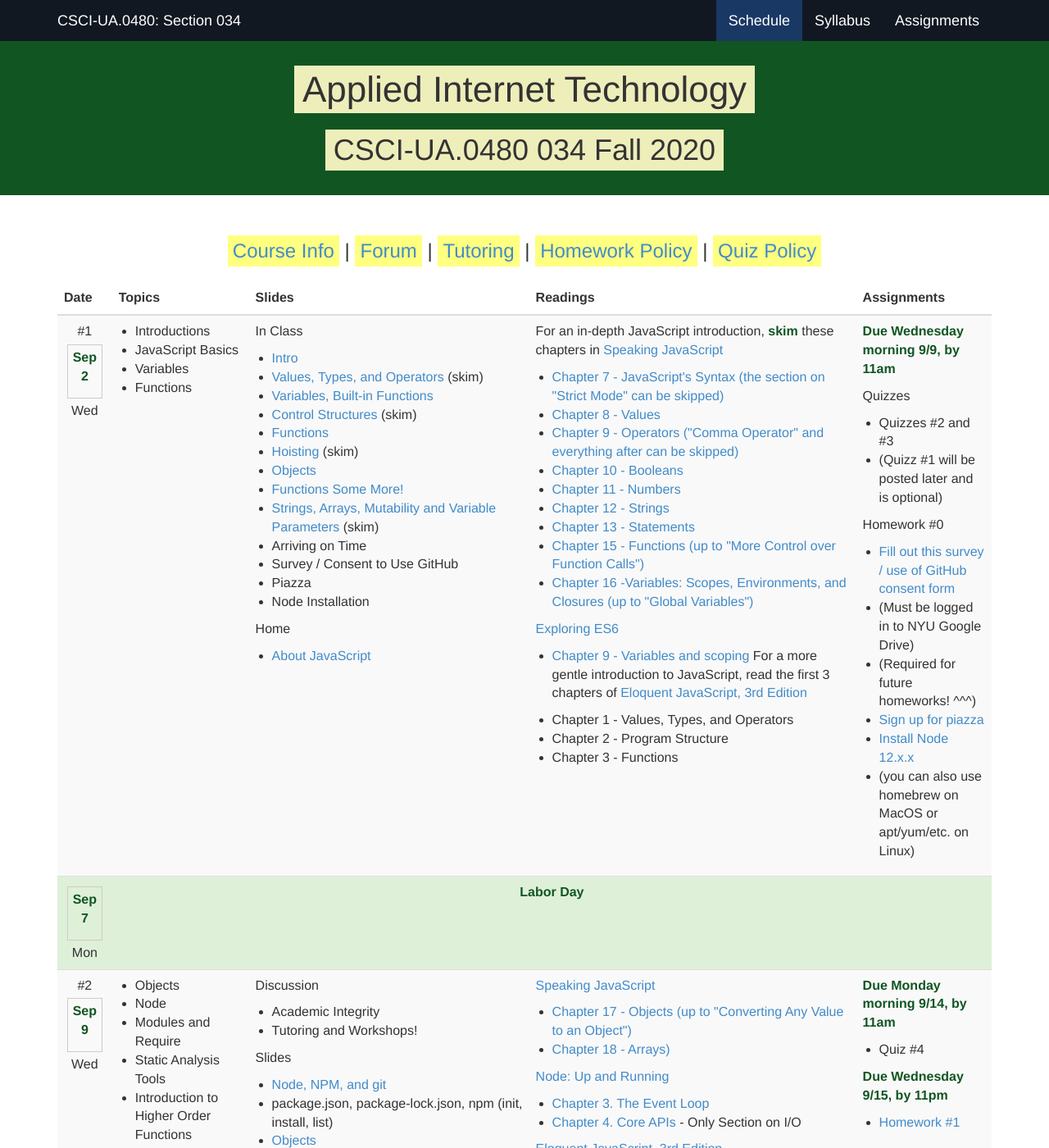
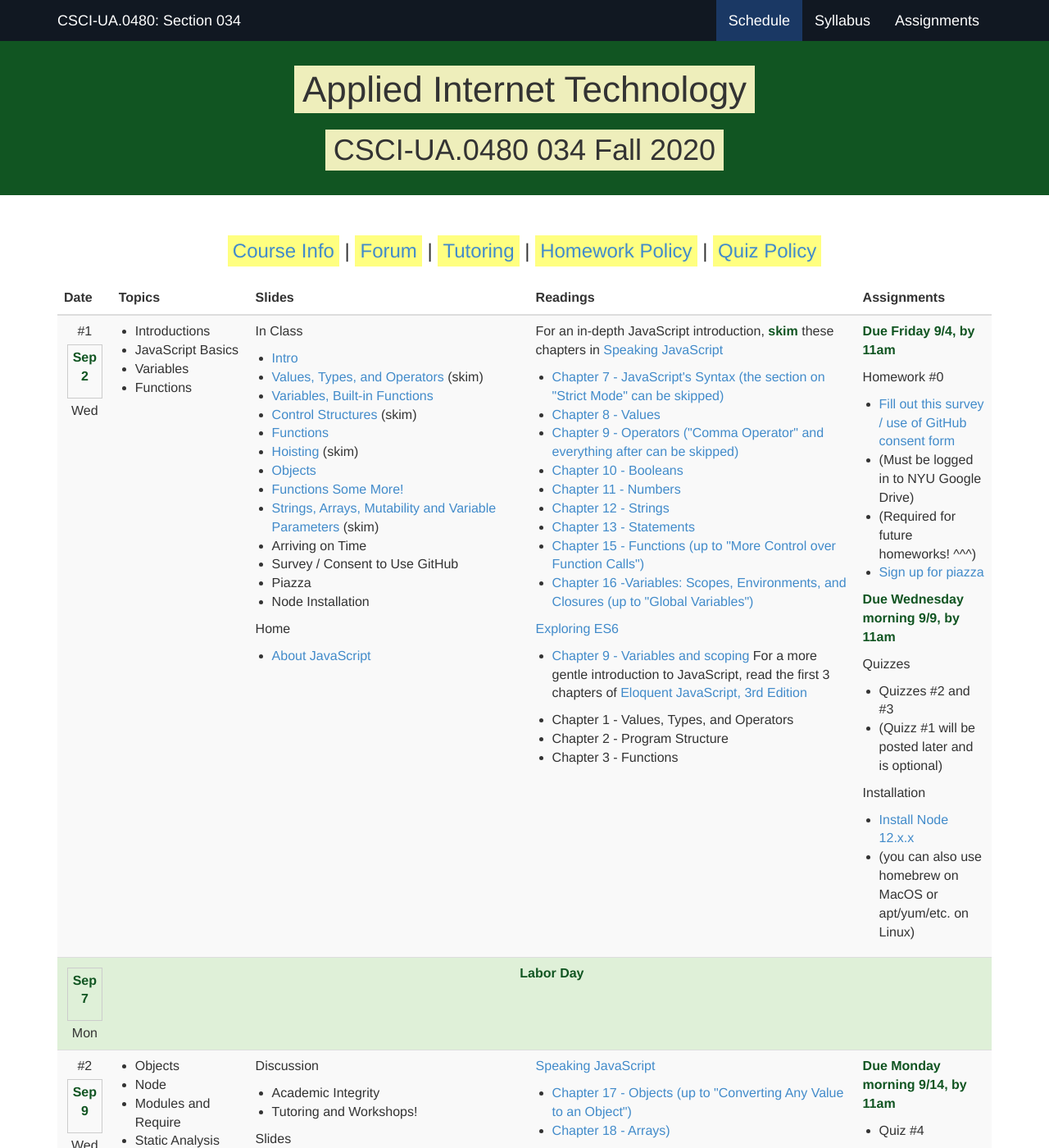
Before and after one commit to foureyes/csci-ua.0480-fall2020-034, a Jekyll site: the page built from index.markdown, in a window 1280 px wide and 1400 px high. Shown: the whole window at 82% size. Built offline with Jekyll 4.4.1, drawn with Linux system fonts in a browser that asks for light colours; a script that is not in the unit is left out.

Commit message:
fix up due dates

```diff
--- a/_data/ait-schedule.csv
+++ b/_data/ait-schedule.csv
@@ -39,23 +39,28 @@ draft,type,num,date,day,topics,slides,readings,assignments,
 
  * Chapter 1 - Values, Types, and Operators
  * Chapter 2 - Program Structure
- * Chapter 3 - Functions"," __Due Wednesday morning 9/9, by 11am__
+ * Chapter 3 - Functions","__Due Friday 9/4, by 11am__
+
+Homework #0
+
+ * [Fill out this survey / use of GitHub consent form]({{ site.survey_intro }})
+ * (Must be logged in to NYU Google Drive)
+ * (Required for future homeworks! ^^^)
+ * [Sign up for piazza]({{ site.forum }})
+
+
+
+__Due Wednesday morning 9/9, by 11am__
 
 Quizzes
 
  * Quizzes #2 and #3
  * (Quizz #1 will be posted later and is optional)
 
- Homework #0
+Installation
 
- * [Fill out this survey / use of GitHub consent form]({{ site.survey_intro }})
- * (Must be logged in to NYU Google Drive)
- * (Required for future homeworks! ^^^)
- * [Sign up for piazza]({{ site.forum }})
  * [Install Node {{ site.node_version }}](https://nodejs.org/en/)
  * (you can also use homebrew on MacOS or apt/yum/etc. on Linux)
-
-
 ",
 ,holiday,,Sep-7,Mon,Labor Day,,,,
 ,,2,Sep-9,Wed,"* Objects
--- a/index.markdown
+++ b/index.markdown
@@ -2,10 +2,6 @@
 layout: default
 nav-state: index
 ---
-
-
-
-
 
 <!--
 <h1>AIT Test Deploy</h1>
```
